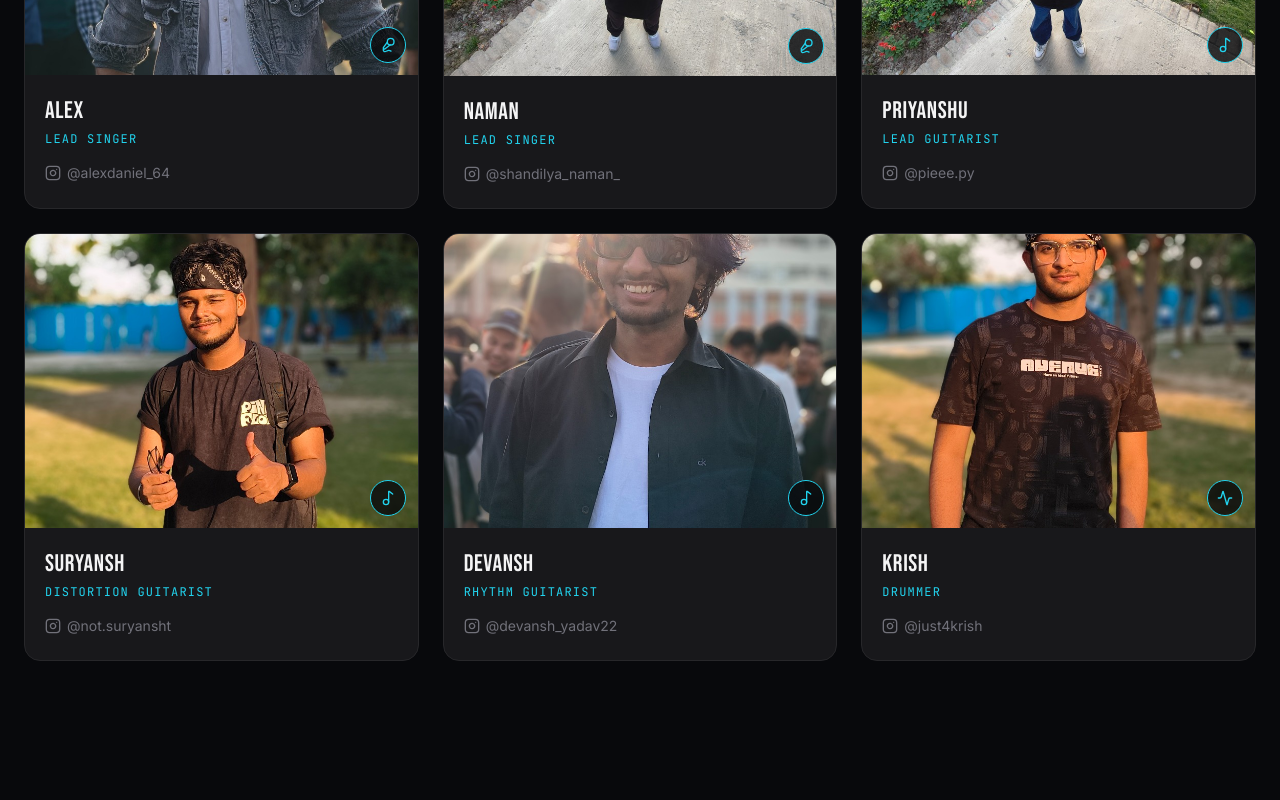
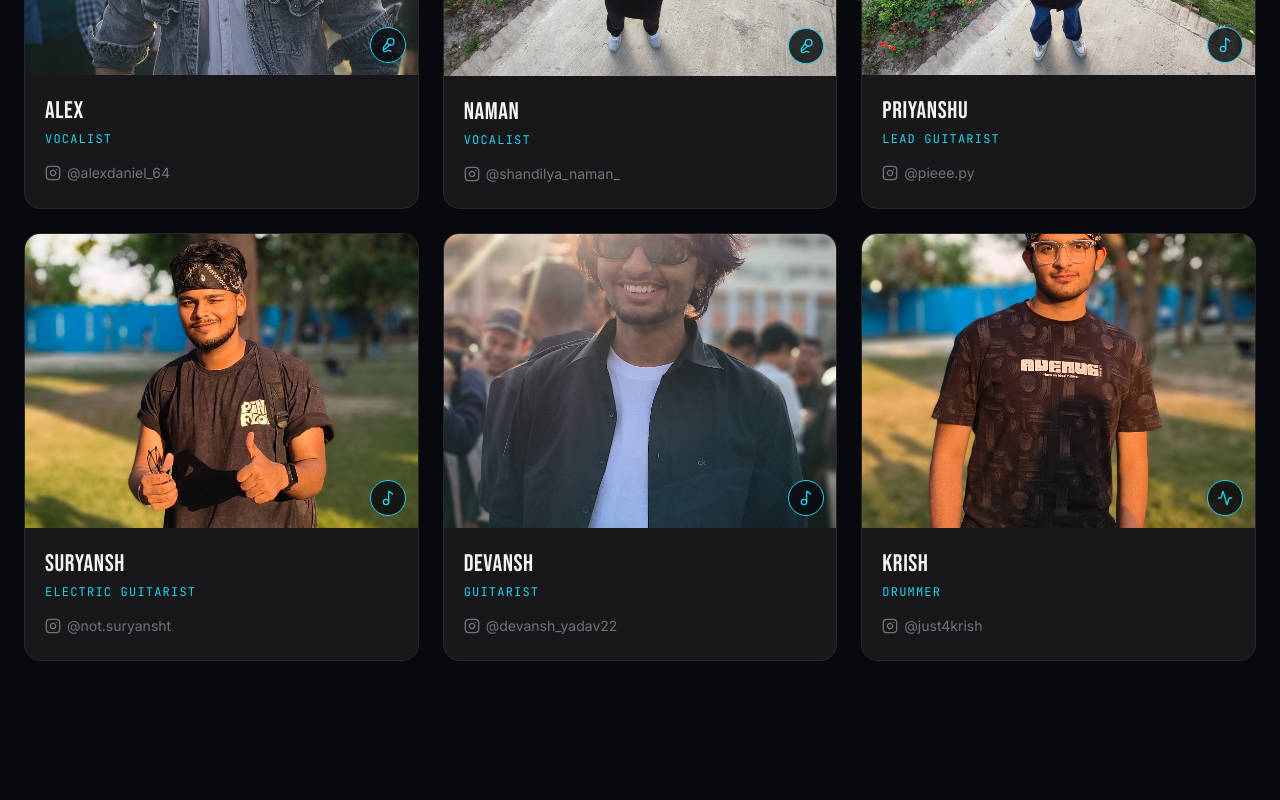
Before and after one commit to Alexdaniel64/Fading-Echoes-Portfolio, a React (Vite) app: page / in a window 1280 px wide. Shown: the part 1300-2100 px from the top of the page. Built offline with nearby package versions, Linux system fonts and the light colour scheme.

Commit message:
Update App.jsx

```diff
--- a/src/App.jsx
+++ b/src/App.jsx
@@ -49,18 +49,18 @@ const BAND_LOGO = "/logo.png";
 // ---------------------------------------------------------------
 const BAND_DATA = {
   socials: {
-    email: 'alexdaniel_the_great12345@gmail.com',
+    email: 'alexdanielthegreat12345@gmail.com',
     instagramHandle: '@fading_echoes69',
     instagramUrl: 'https://instagram.com/fading_echoes69',
     youtubeUrl: 'https://www.youtube.com/@ProjectFadingEchoes',
   },
 
   members: [
-    { name: 'Alex', role: 'Lead Singer', icon: 'mic', handle: '@alexdaniel_64', instagramUrl: 'https://instagram.com/alexdaniel_64', imagePath: '/alex.jpg' },
-    { name: 'Naman', role: 'Lead Singer', icon: 'mic', handle: '@shandilya_naman_', instagramUrl: 'https://instagram.com/shandilya_naman_', imagePath: '/naman.jpg' },
+    { name: 'Alex', role: 'Vocalist', icon: 'mic', handle: '@alexdaniel_64', instagramUrl: 'https://instagram.com/alexdaniel_64', imagePath: '/alex.jpg' },
+    { name: 'Naman', role: 'Vocalist', icon: 'mic', handle: '@shandilya_naman_', instagramUrl: 'https://instagram.com/shandilya_naman_', imagePath: '/naman.jpg' },
     { name: 'Priyanshu', role: 'Lead Guitarist', icon: 'guitar', handle: '@pieee.py', instagramUrl: 'https://instagram.com/pieee.py', imagePath: '/priyanshu.jpg' },
-    { name: 'Suryansh', role: 'Distortion Guitarist', icon: 'guitar', handle: '@not.suryansht', instagramUrl: 'https://instagram.com/not.suryansht', imagePath: '/suryansh.jpg' },
-    { name: 'Devansh', role: 'Rhythm Guitarist', icon: 'guitar', handle: '@devansh_yadav22', instagramUrl: 'https://instagram.com/devansh_yadav22', imagePath: '/devansh.jpg' },
+    { name: 'Suryansh', role: 'Electric Guitarist', icon: 'guitar', handle: '@not.suryansht', instagramUrl: 'https://instagram.com/not.suryansht', imagePath: '/suryansh.jpg' },
+    { name: 'Devansh', role: 'Guitarist', icon: 'guitar', handle: '@devansh_yadav22', instagramUrl: 'https://instagram.com/devansh_yadav22', imagePath: '/devansh.jpg' },
     { name: 'Krish', role: 'Drummer', icon: 'drum', handle: '@just4krish', instagramUrl: 'https://instagram.com/just4krish', imagePath: '/krish.jpg' },
   ],
   // TODO: point `imagePath` at a real photo (e.g. './photos/alex.jpg')
```
